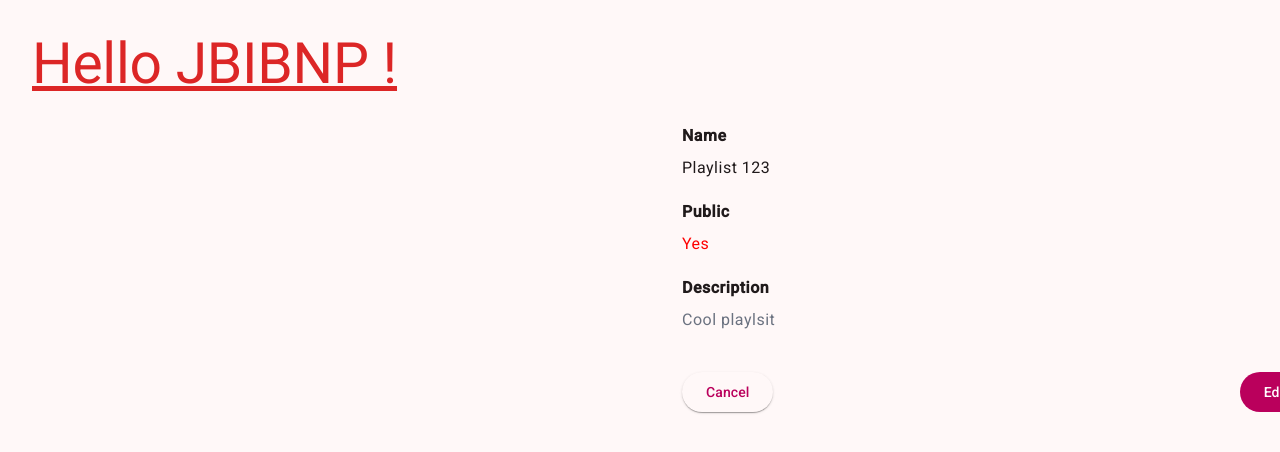
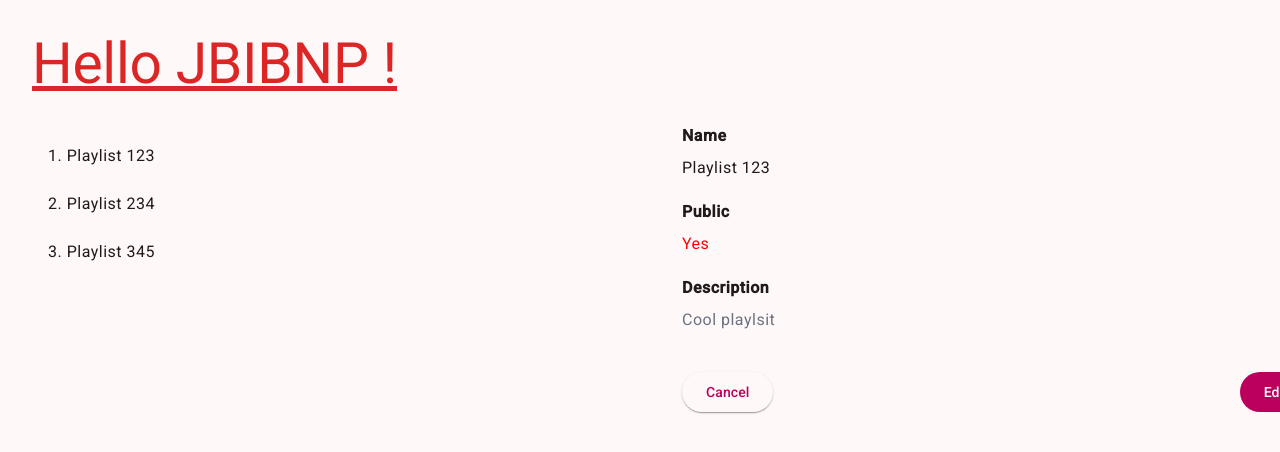
Before and after one commit to ev45ive/jbi-bnp-angular, an Angular app: page /playlists in a window 1280 px wide. Shown: the top 452 px of the page. Built offline with nearby package versions, Linux system fonts and the light colour scheme.

Commit message:
@Input('items') playlists: Playlist[] = [];

```diff
--- a/src/app/playlists/components/playlist-list/playlist-list.component.ts
+++ b/src/app/playlists/components/playlist-list/playlist-list.component.ts
@@ -1,16 +1,16 @@
 import { NgFor } from '@angular/common';
-import { Component } from '@angular/core';
+import { Component, Input } from '@angular/core';
 import { PlaylistsComponent } from '../../playlists.component';
 import { Playlist } from '../../../core/model/Playlist';
 
-NgFor;
 @Component({
   selector: 'app-playlist-list',
   templateUrl: './playlist-list.component.html',
   styleUrl: './playlist-list.component.scss',
 })
 export class PlaylistListComponent {
-  playlists: Playlist[] = [];
+  @Input('items') playlists: Playlist[] = [];
+
   selectedId = '';
 
   select(id: string) {
--- a/src/app/playlists/playlists.component.html
+++ b/src/app/playlists/playlists.component.html
@@ -1,6 +1,7 @@
 <div class="grid grid-cols-2 gap-5">
   <div>
-    <app-playlist-list />
+    <app-playlist-list [items]="playlistsData" />
+    <!-- <input type="text" [value]="selected.name"  [pancakes]="'bananas'"> -->
   </div>
   <div>
     <ng-container [ngSwitch]="mode">
--- a/src/app/playlists/playlists.component.ts
+++ b/src/app/playlists/playlists.component.ts
@@ -10,11 +10,11 @@ type Modes = 'details' | 'editor';
 })
 export class PlaylistsComponent {
 
-  playlists = mockPlaylists;
+  playlistsData = mockPlaylists;
   selectedId = '234';
   selected = mockPlaylists[1];
   selectPlaylistById(id: string) {
-    this.selected = this.playlists.find((p) => p.id == id)!;
+    this.selected = this.playlistsData.find((p) => p.id == id)!;
   }
 
   mode: Modes = 'details';
```
